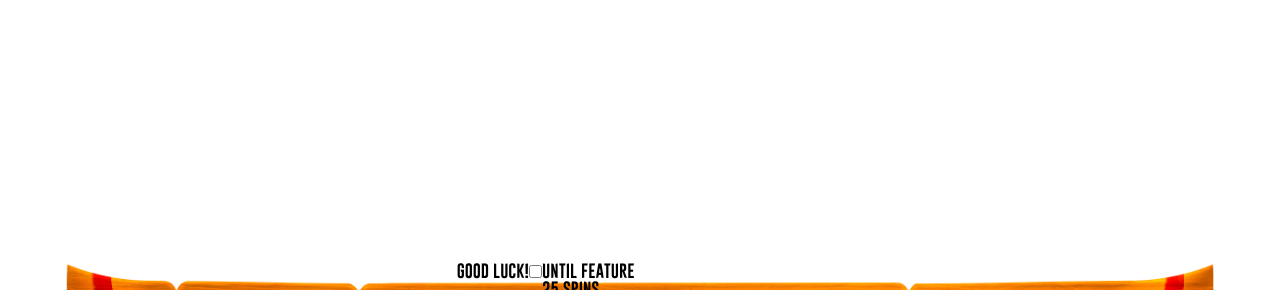
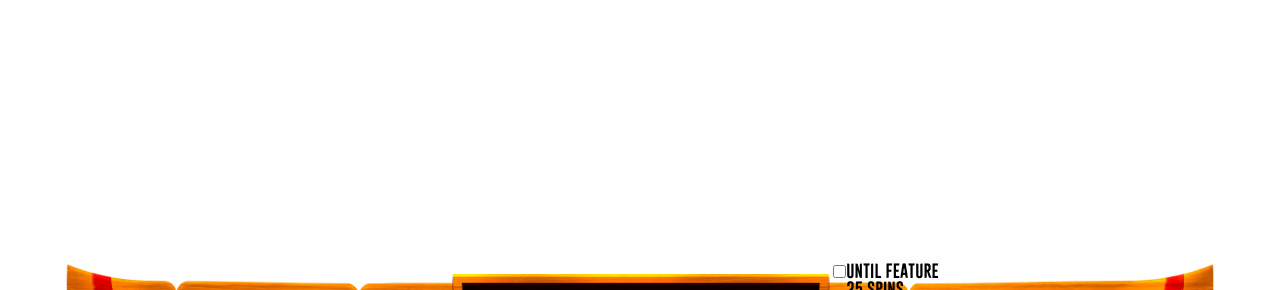
Before and after one commit to Inquisitor1229/bottom-bar, a website: page public/index.html in a window 1280 px wide. Shown: the part 298-588 px from the top of the page. Drawn offline with Linux system fonts and the light colour scheme.

Commit message:
Add styles for element .bottom-bar__win
Styles for element .bottom-bar__win and styles for text

```diff
--- a/src/scss/main.scss
+++ b/src/scss/main.scss
@@ -192,6 +192,25 @@ li {
     margin-top: 2.5%;
     margin-left: 0.5%;
   }
+
+  &__win {
+    display: flex;
+    justify-content: center;
+    align-items: center;
+    background: url(../img/win-bg.png) no-repeat;
+    background-size: contain;
+    max-width: 33.1%;
+    min-width: 33.1%;
+    max-height: 86.5%;
+    margin-top: 1%;
+    margin-left: -0.4%;
+
+    &-label {
+      color: #ffe400;
+      font-size: calc( (100vw - 320px)/(1920 - 320) * (62 - 10) + 10px);
+      text-shadow: 0px 2px 0px #710008;
+    }
+  }
 }
 
 .bottom-bar__bet-head, .bottom-bar__coin-head {
```
Also changed, not shown: public/css/main.css, 1 other file.
